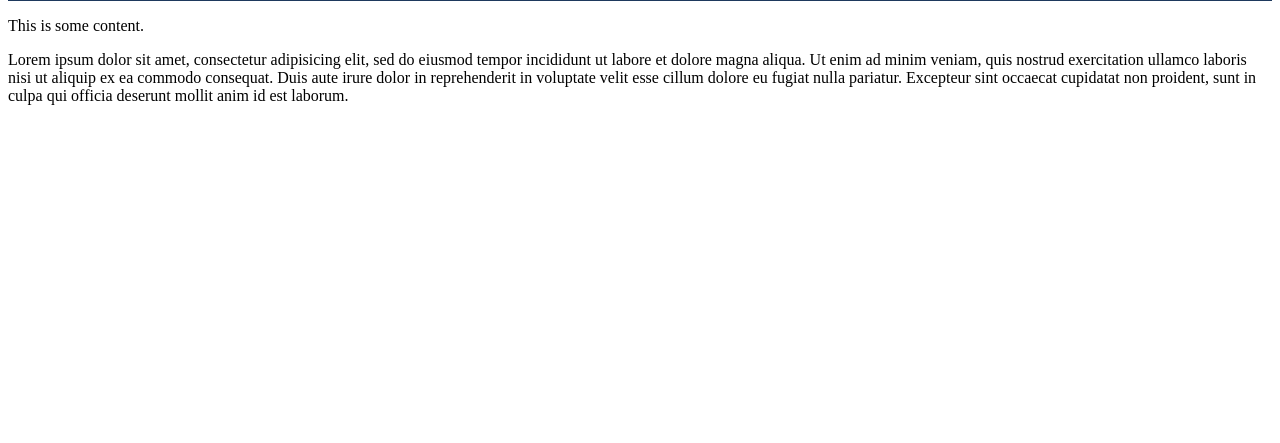
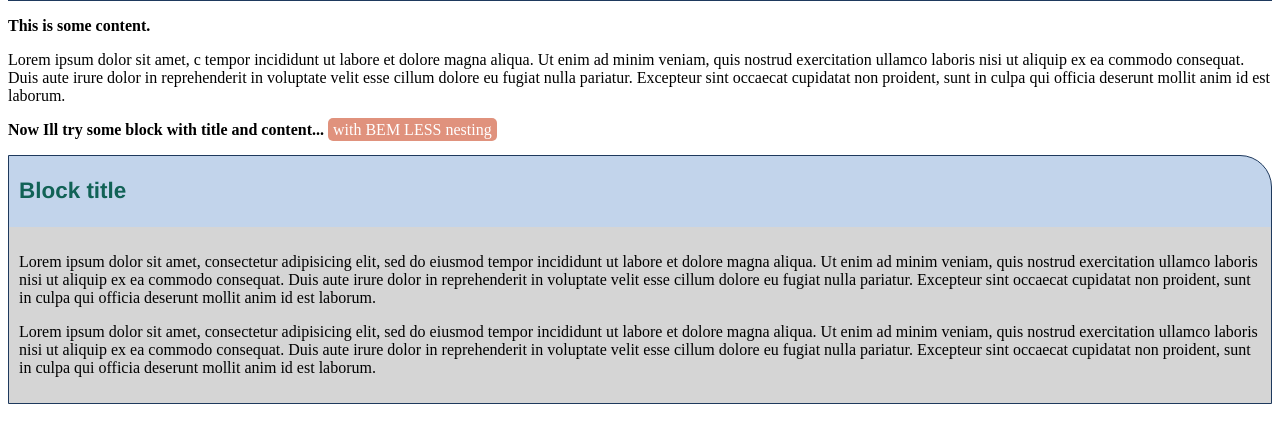
Before and after one commit to pavlorenc/less-project, a plain HTML site: page index.html in a window 1280 px wide. Shown: the part 89-532 px from the top of the page. Drawn offline with Linux system fonts and the light colour scheme.

Commit message:
Nested LESS CSS added

```diff
--- a/index.html
+++ b/index.html
@@ -1,25 +1,44 @@
 <!DOCTYPE html>
 <html>
   <head>
+    <!--<link rel="stylesheet" type="text/css" href="style/style.css">-->
     <link rel="stylesheet/less" type="text/css" href="style/style.less">
-    <!--<link rel="stylesheet" type="text/css" href="style/style.css">-->
     <script src="style/less.min.js"></script>
-    <meta charset="utf-8">
+      <meta charset="utf-8">
     <title>My first LESS training</title>
   </head>
   <body>
+
   <header>
     <div class="header">
       <h1>
           This is my first LESS training page.
       </h1>
+      <h1 class="h1__subheader"></h1>
     </div>
   </header>
+
   <main>
     <p>
-      This is some content.
+      <strong>This is some content.</strong>
     </p>
-    <p class="lorem">Lorem ipsum dolor sit amet, consectetur adipisicing elit, sed do eiusmod tempor incididunt ut labore et dolore magna aliqua. Ut enim ad minim veniam, quis nostrud exercitation ullamco laboris nisi ut aliquip ex ea commodo consequat. Duis aute irure dolor in reprehenderit in voluptate velit esse cillum dolore eu fugiat nulla pariatur. Excepteur sint occaecat cupidatat non proident, sunt in culpa qui officia deserunt mollit anim id est laborum.</p>
+    <p class="lorem">Lorem ipsum dolor sit amet, c tempor incididunt ut labore et dolore magna aliqua. Ut enim ad minim veniam, quis nostrud exercitation ullamco laboris nisi ut aliquip ex ea commodo consequat. Duis aute irure dolor in reprehenderit in voluptate velit esse cillum dolore eu fugiat nulla pariatur. Excepteur sint occaecat cupidatat non proident, sunt in culpa qui officia deserunt mollit anim id est laborum.</p>
+
+    <p>
+      <strong>Now Ill try some block with title and content...</strong> <span class="alert">with BEM LESS nesting</span>
+      </p>
+    <div class="block">
+      <div class="block__title"><h3>Block title</h3></div>
+      <div class="block__content">
+        <p>
+        Lorem ipsum dolor sit amet, consectetur adipisicing elit, sed do eiusmod tempor incididunt ut labore et dolore magna aliqua. Ut enim ad minim veniam, quis nostrud exercitation ullamco laboris nisi ut aliquip ex ea commodo consequat. Duis aute irure dolor in reprehenderit in voluptate velit esse cillum dolore eu fugiat nulla pariatur. Excepteur sint occaecat cupidatat non proident, sunt in culpa qui officia deserunt mollit anim id est laborum.
+        </p>
+        <p>
+        Lorem ipsum dolor sit amet, consectetur adipisicing elit, sed do eiusmod tempor incididunt ut labore et dolore magna aliqua. Ut enim ad minim veniam, quis nostrud exercitation ullamco laboris nisi ut aliquip ex ea commodo consequat. Duis aute irure dolor in reprehenderit in voluptate velit esse cillum dolore eu fugiat nulla pariatur. Excepteur sint occaecat cupidatat non proident, sunt in culpa qui officia deserunt mollit anim id est laborum.
+        </p>
+      </div>
+    </div>
   </main>
+
   </body>
 </html>
--- a/style/style.less
+++ b/style/style.less
@@ -1,8 +1,49 @@
 @primaryColor: #2B5183;
+@secondaryColor: #116256;
+@linkColor: #99A602;
+@alertColor: #E0927D;
+
+.body {
+  font-size: 16px;
+  font-size: 1rem;
+}
+
+/*--NOTIFICATION--*/
+.alert {
+  background-color: @alertColor;
+  padding: 3px 5px;
+  border-radius: 5px;
+  color: #fff;
+}
+
+/*--TYPOGRAPHY--*/
+ h1, h2, h3, h4, h5, h6 {
+  font-family: Helvetica, Arial, sans-serif;
+ }
+
+
+/*--HEADER--*/
 
 header {
-  font-family: Helvetica, Arial, sans-serif;
   background-color: lighten(@primaryColor, 50%);
   border: 1px solid darken(@primaryColor, 10%);
   color: @primaryColor;
 }
+
+/*--MY TEST BLOCK-*/
+.block {
+  background-color: lighten(@primaryColor, 50%);
+  border-top-right-radius: 2rem;
+  border: 1px solid darken(@primaryColor, 10%);
+
+  &__title {
+    color: @secondaryColor;
+    font-size: 1.2rem;
+    padding-left: 10px;
+  }
+
+  &__content {
+    background-color: #D5D5D5;
+    padding: 10px;
+  }
+}
```
